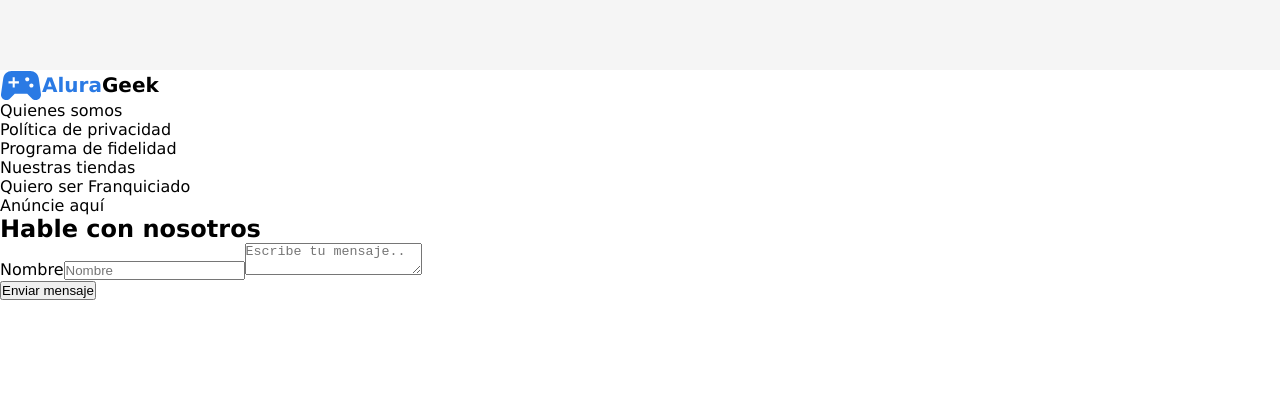
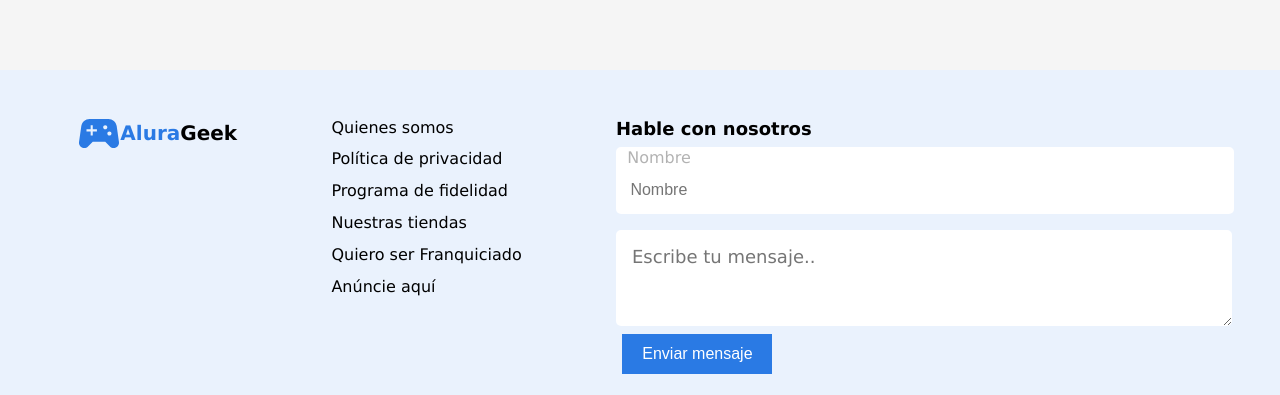
Before and after one commit to WilliamToro45/challenge-alura-geek-ecomerce, a JavaScript app: page / in a window 1280 px wide. Shown: the part 1263-1658 px from the top of the page. Before the commit the page ends 1563 px from the top, so only its background shows below. Built offline with nearby package versions, Linux system fonts and the light colour scheme; the HTML template or start-up script is replaced by a standard one.

Commit message:
Add initial styles of Contact component

```diff
--- a/src/index.css
+++ b/src/index.css
@@ -1,6 +1,7 @@
 :root{
   --main-color: #2A7AE4;
   --link-hover-color: #08feff;
+  --bg-contact-section: #EAF2FD;
 }
 
 * {
@@ -43,24 +44,6 @@ body {
   justify-content: flex-start;
   gap: 2rem;
   width: 100%;
-}
-
-.navbar__item--logo {
-  display: flex;
-  align-items: center;
-}
-
-.navbar__item--logo-name::before {
-  content: 'Alura';
-  color: var(--main-color);
-  font-size: 20px;
-  font-weight: bold;
-}
-
-.navbar__item--logo-name:after {
-  content: 'Geek';
-  font-size: 20px;
-  font-weight: bold;
 }
 
 .navbar__item--search {
@@ -207,6 +190,105 @@ body {
   color: var(--link-hover-color);
 }
 
+/* Contact section*/
+.contact{
+  display: flex;
+  justify-content:center;
+  align-items: flex-start;
+  background: var(--bg-contact-section);
+  padding: 3rem 4rem 0 0;
+  flex-wrap: wrap;
+}
+
+.contact__section {
+  display: flex;
+  align-items: flex-start;
+  justify-content: space-evenly;
+  flex: 1;
+  gap: 1rem;
+}
+.contact__logo{
+  display: flex;
+  justify-content: center;
+  align-items: center;
+}
+
+.contact__list{
+  display: flex;
+  flex-direction: column;
+  justify-content: space-evenly;
+  row-gap: 0.8rem;
+  height: 100%;
+}
+
+.contact__list--item{
+  list-style: none;
+}
+
+.contact__form{
+  display: flex;
+  flex-direction: column;
+  row-gap: 0.5rem;
+  flex: 1;
+  width: 100%;
+  padding-left: 1rem;
+}
+
+.contact__form--head-title{
+  font-size: 18px;
+}
+
+.contact__form--body{
+  display: flex;
+  flex-direction: column;
+  row-gap: 1rem;
+  width: 100%;
+}
+
+.contact__form--body-label{
+  width: 100%;
+  background: #ffffff;
+  padding: 0.1rem 1rem 0.1rem 0.1rem;
+  border-radius: 5px;
+  color: rgba(0,0,0, 0.3);
+}
+
+.contact__form--body-label > span {
+ margin-left: 0.6rem;
+}
+.contact__form--body-input{
+  width: 100%;
+  height: 45px;
+  border: none;
+  outline: none;
+  border-radius: 5px;
+  padding-left: 0.8rem;
+  font-size: 16px;
+  background: none;
+}
+
+.contact__form--body--textarea{
+  width: 100%;
+  height: 80px;
+  border: none;
+  outline: none;
+  border-radius: 5px;
+  padding: 1rem 0 0 1rem;
+  font-size: 18px;
+  font-family: inherit;
+}
+
+.contact__form--button{
+  height: 40px;
+  width: 150px;
+  background: var(--main-color);
+  border: 1px solid var(--main-color);
+  color: white;
+  font-size: 1rem;
+  padding: 0 0.5rem;
+  margin-bottom: 1.5rem;
+  margin-left: 0.4rem;
+}
 
 /* RESPONSIVE */
 /* Medium devices (landscape tablets, 768px and up) */
@@ -239,9 +321,14 @@ body {
     grid-template-columns: repeat(4, 1fr);
   }
 
+  .contact__section{
+    flex-direction: column;
+    align-items: center;
+    row-gap: 2rem;
+  }
 }
 
-
+/* 360px */
 @media only screen and (max-width: 360px) {
   .navbar {
     flex-wrap: nowrap;
@@ -283,4 +370,30 @@ body {
   .product-list__body{
     grid-template-columns: repeat(2, 1fr)
   }
+
+  .contact{
+    flex-direction: column;
+    justify-content: center;
+    align-items: center;
+    row-gap: 2rem;
+  }
+
+  .contact__section{
+    align-items: center;
+  }
+  .contact__list{
+    text-align: center;
+  }
 }
+
+@media only screen and (max-width: 870px) {
+  .contact__section{
+    flex-direction: column;
+    align-items: center;
+  }
+
+  .contact__logo{
+    align-items: flex-start;
+    justify-content: flex-start;
+  }
+}
```
